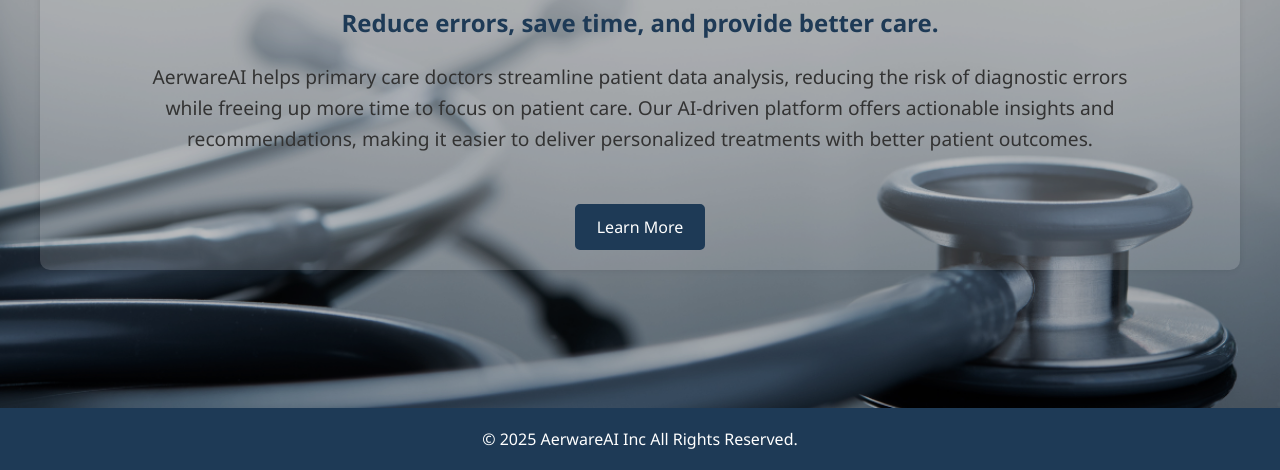
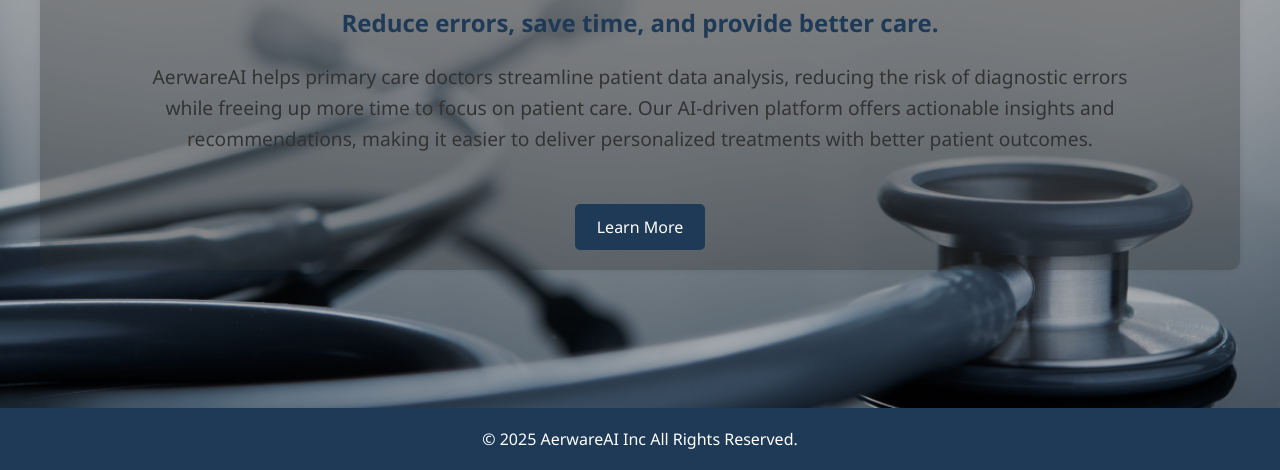
Before and after one commit to Aerware-Web-Design/aerware-ai, a website: page index.html in a window 1280 px wide. Shown: the part 330-800 px from the top of the page. Drawn offline with Linux system fonts and the light colour scheme.

Commit message:
Update styles.css
changed the transparency and blur

```diff
--- a/styles.css
+++ b/styles.css
@@ -130,8 +130,8 @@
     width: 100%;
     max-width: 1200px; /* Matches the About Us section */
     padding: 20px;
-    background: rgba(255, 255, 255, 0.15); /* Same transparency */
-    backdrop-filter: blur(30px); /* Same blur */
+    background: rgba(44, 44, 44, 0.3); /* Frosted glass background */
+    backdrop-filter: blur(10px); /* Same blur */
     border-radius: 10px; /* Consistent rounded corners */
     display: flex;
     flex-direction: column; /* Stack elements vertically */
```
